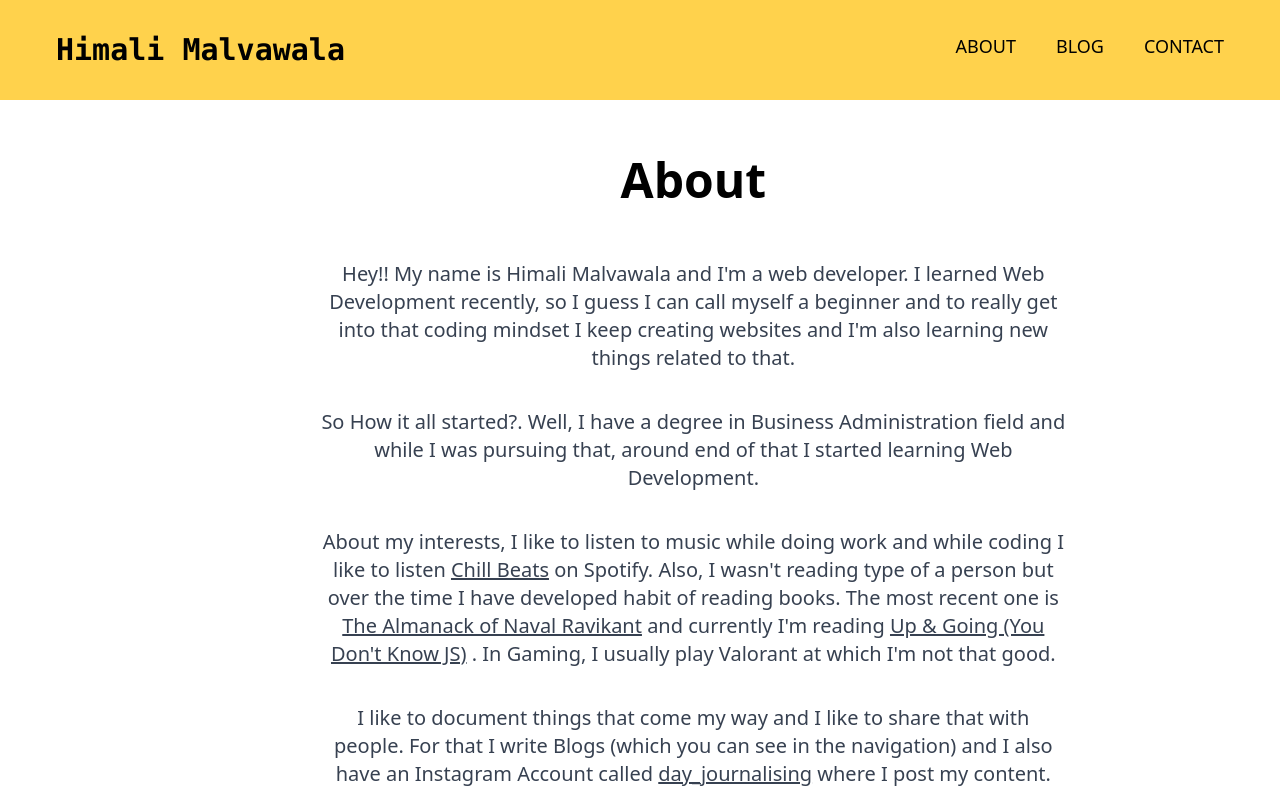
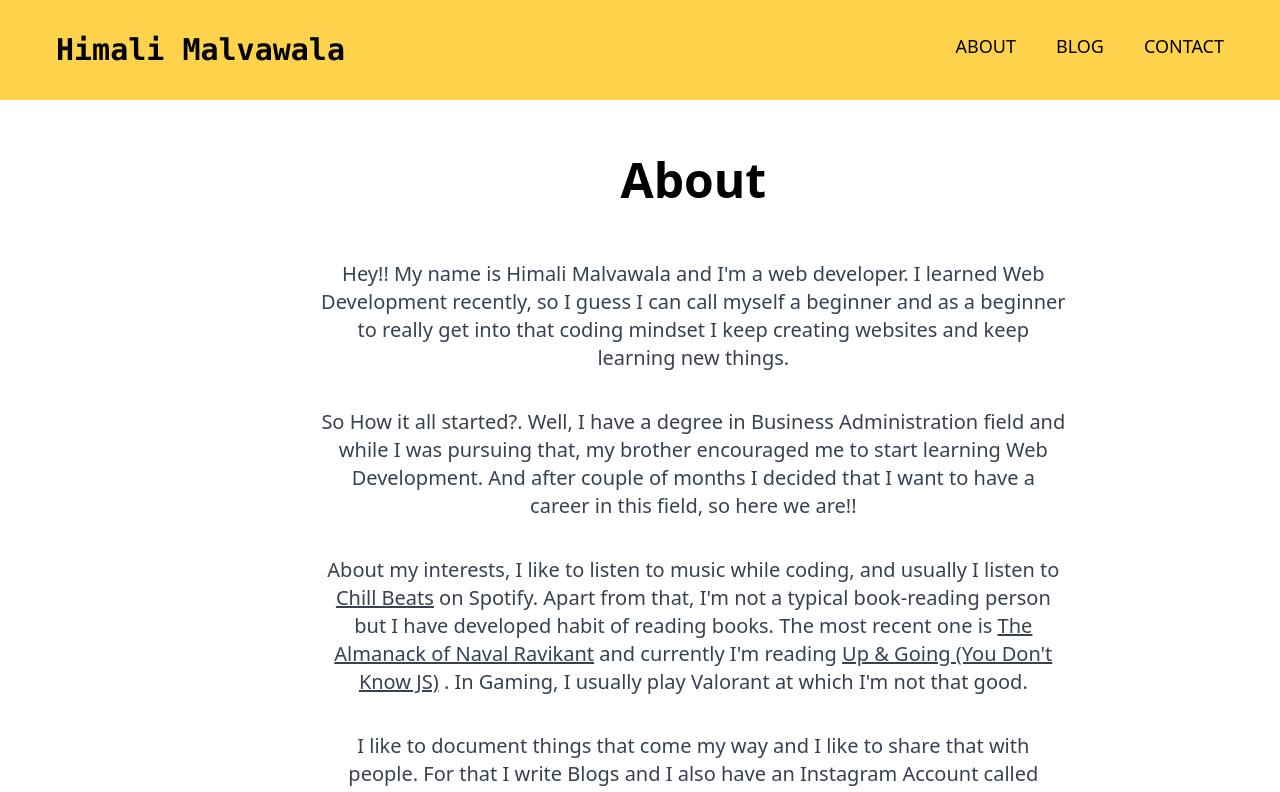
Before and after one commit to Himali-Malvawala/personal-site, a Next.js app: page /about in a window 1280 px wide. Shown: the top 792 px of the page. Built offline with nearby package versions, Linux system fonts and the light colour scheme.

Commit message:
update about page

```diff
--- a/pages/about.js
+++ b/pages/about.js
@@ -8,31 +8,35 @@ const About = () => {
         <p className="text-xl text-gray-700 pb-9">
           Hey!! My name is Himali Malvawala and I'm a web developer. I learned
           Web Development recently, so I guess I can call myself a beginner and
-          to really get into that coding mindset I keep creating websites and
-          I'm also learning new things related to that.
+          as a beginner to really get into that coding mindset I keep creating
+          websites and keep learning new things.
         </p>
 
         <p className="text-xl text-gray-700 pb-9">
           So How it all started?. Well, I have a degree in Business
-          Administration field and while I was pursuing that, around end of that
-          I started learning Web Development.
+          Administration field and while I was pursuing that, my brother
+          encouraged me to start learning Web Development. And after couple of
+          months I decided that I want to have a career in this field, so here
+          we are!!
         </p>
 
         <p className="text-xl text-gray-700 pb-9">
-          About my interests, I like to listen to music while doing work and
-          while coding I like to listen{"   "}
+          About my interests, I like to listen to music while coding, and
+          usually I listen to{"   "}
           <span>
             <a
+              target={"_blank"}
               className="underline hover:text-blue"
               href="https://open.spotify.com/artist/46d1ndWtnYj9kxd3IlQykV?si=I09Io-dATHuIAL7TNX8Hiw"
             >
               Chill Beats
             </a>
           </span>{" "}
-          on Spotify. Also, I wasn't reading type of a person but over the time
+          on Spotify. Apart from that, I'm not a typical book-reading person but
           I have developed habit of reading books. The most recent one is{" "}
           <span>
             <a
+              target={"_blank"}
               className="underline hover:text-blue"
               href="https://www.navalmanack.com/"
             >
@@ -42,6 +46,7 @@ const About = () => {
           and currently I'm reading{" "}
           <span>
             <a
+              target={"_blank"}
               className="underline hover:text-blue"
               href="https://github.com/getify/You-Dont-Know-JS/blob/1st-ed/up%20&%20going/README.md#you-dont-know-js-up--going"
             >
@@ -53,11 +58,12 @@ const About = () => {
 
         <p className="text-xl text-gray-700 pb-9">
           I like to document things that come my way and I like to share that
-          with people. For that I write Blogs (which you can see in the
-          navigation) and I also have an Instagram Account called {"   "}
+          with people. For that I write Blogs and I also have an Instagram
+          Account called {"   "}
           <span>
             <a
               className="underline hover:text-blue"
+              target={"_blank"}
               href="https://instagram.com/day_journalising?igshid=YmMyMTA2M2Y="
             >
               day_journalising
```
